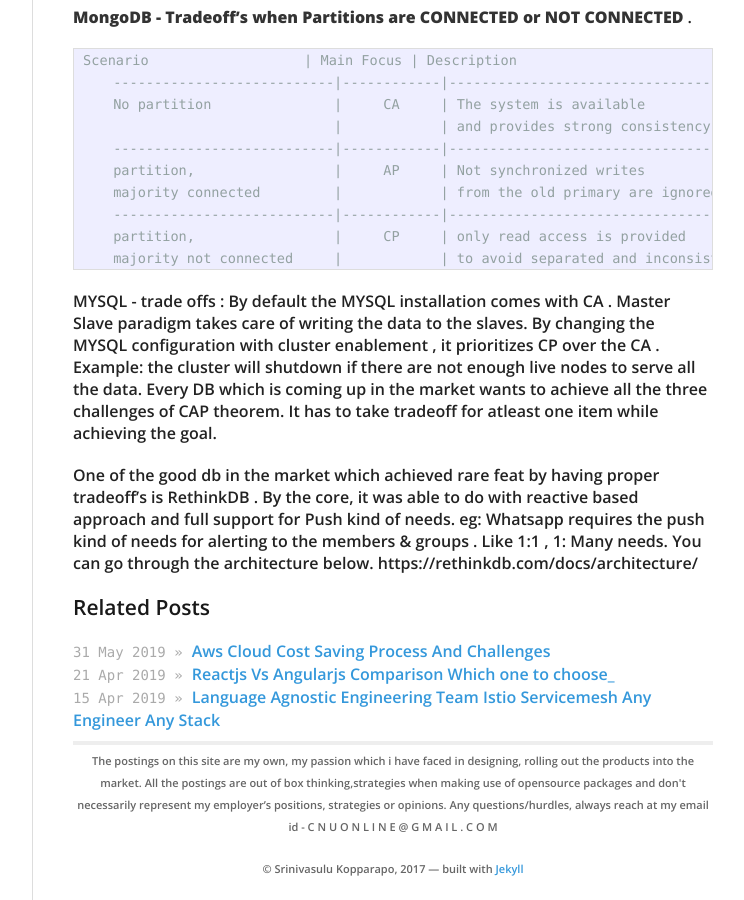
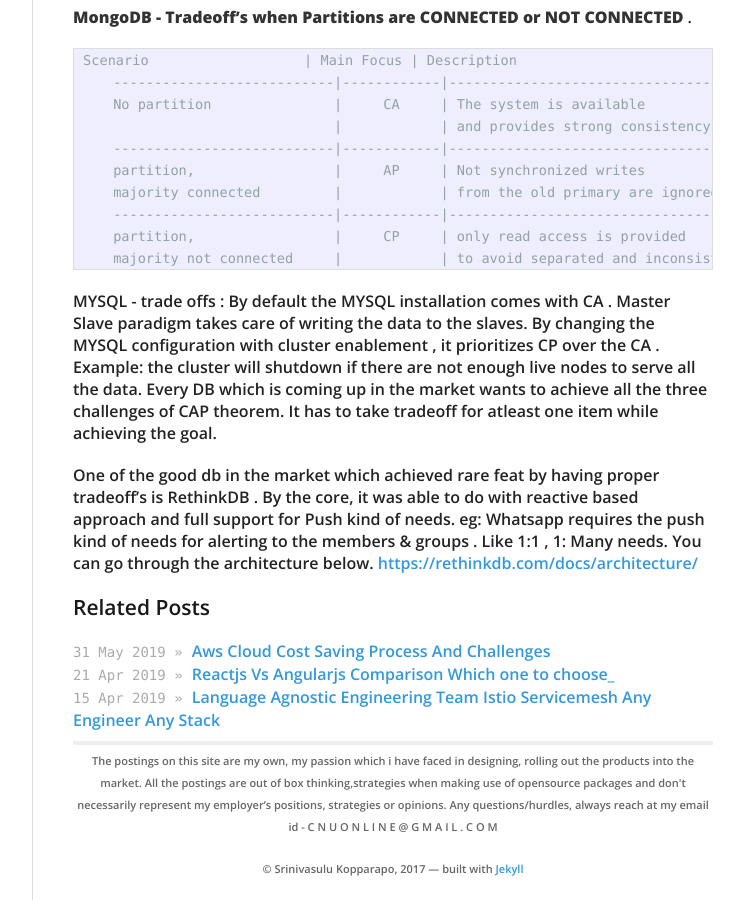
Before and after one commit to cnuonline/cnuonline.github.io, a Jekyll site: the page built from _posts/2019-06-25-NoSql-RDBMS-Big-Data-CAP-theorem-tradeOffs.md, in a window 1280 px wide and 900 px high, scrolled down 1114 px. Shown: the whole window, without its empty margins (378-1122 px from the left). Built offline with Jekyll 4.4.1, drawn with Linux system fonts in a browser that asks for light colours; nearby versions of some CDN libraries; our own code applies the rules of GitHub Pages for plain Markdown files; part of the change alters nothing that is shown.

```diff
--- a/_posts/2019-06-25-NoSql-RDBMS-Big-Data-CAP-theorem-tradeOffs.md
+++ b/_posts/2019-06-25-NoSql-RDBMS-Big-Data-CAP-theorem-tradeOffs.md
@@ -46,4 +46,4 @@ Every DB which is coming up in the market wants to achieve all the three challen
 
 One of the good db in the market which achieved rare feat by having proper tradeoff's is RethinkDB . By the core, it was able to do with reactive based approach and full support for Push kind of needs. eg: Whatsapp requires the push kind of needs for alerting to the members & groups . Like 1:1 , 1: Many needs.
 You can go through the architecture below.
-https://rethinkdb.com/docs/architecture/
+[https://rethinkdb.com/docs/architecture/](https://rethinkdb.com/docs/architecture/)
```
